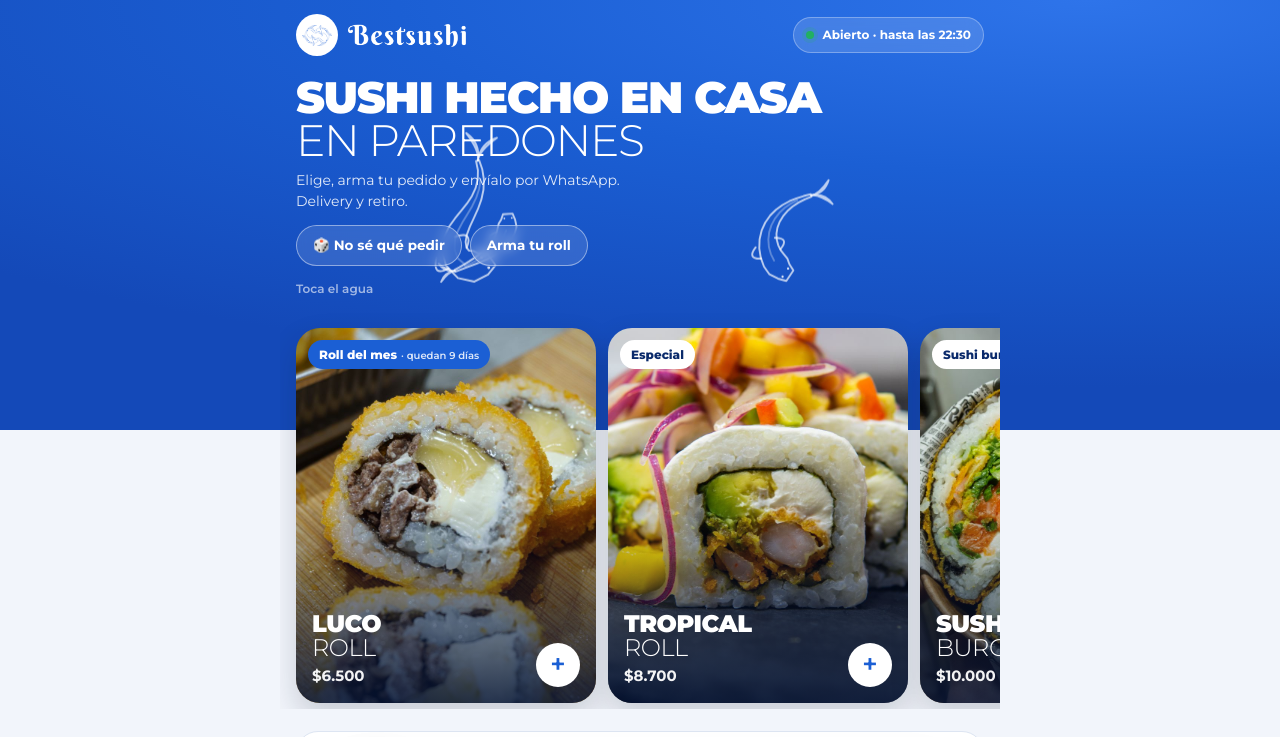
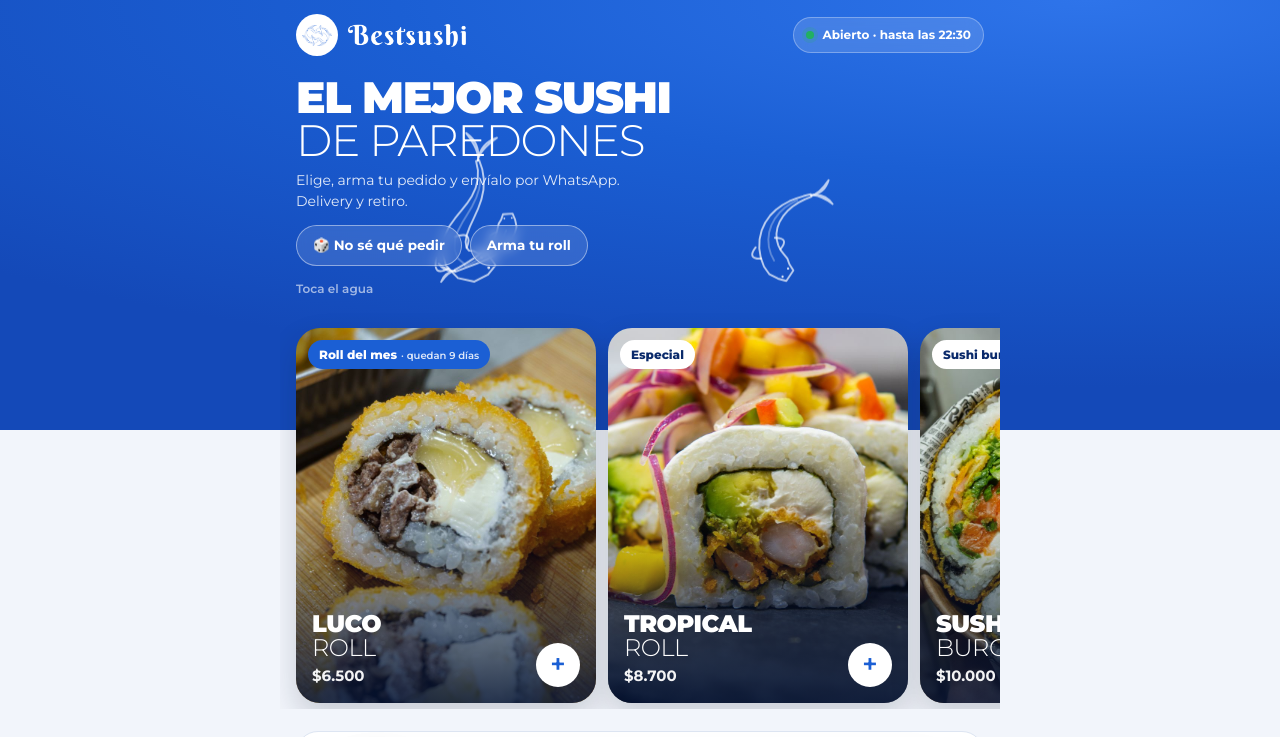
Before and after one commit to kamiloxuxo96-sudo/bestsushi-carta, a plain HTML site: page index.html in a window 1280 px wide. Shown: the top 737 px of the page. Drawn offline with Linux system fonts and the light colour scheme.

Commit message:
Add files via upload

```diff
--- a/index.html
+++ b/index.html
@@ -3,7 +3,7 @@
 <head>
 <meta charset="utf-8">
 <meta name="viewport" content="width=device-width,initial-scale=1,viewport-fit=cover">
-<meta name="description" content="Carta Bestsushi: sushi hecho en casa en Paredones. Arma tu pedido y envíalo por WhatsApp.">
+<meta name="description" content="Bestsushi, el mejor sushi de Paredones. Arma tu pedido y envíalo por WhatsApp.">
 <link rel="icon" href="marca/koi.png">
 <title>Bestsushi · Carta</title>
 <meta name="theme-color" content="#1B5FD4">
@@ -307,7 +307,7 @@ footer a{color:var(--blue-ink);font-weight:700;text-decoration:none}
   <span class="status" id="status"><i></i><span id="statusTxt">Mar a Dom · 17:00–22:30</span></span>
 </header>
 <section class="intro" aria-label="Destacados">
-  <h1>Sushi hecho en casa <span>en Paredones</span></h1>
+  <h1>El mejor sushi <span>de Paredones</span></h1>
   <p>Elige, arma tu pedido y envíalo por WhatsApp. Delivery y retiro.</p>
   <div class="intro-actions"><button class="ghost press" type="button" id="spinOpen">🎲 No sé qué pedir</button><button class="ghost press" type="button" data-go="arma">Arma tu roll</button></div>
 </section>
```
